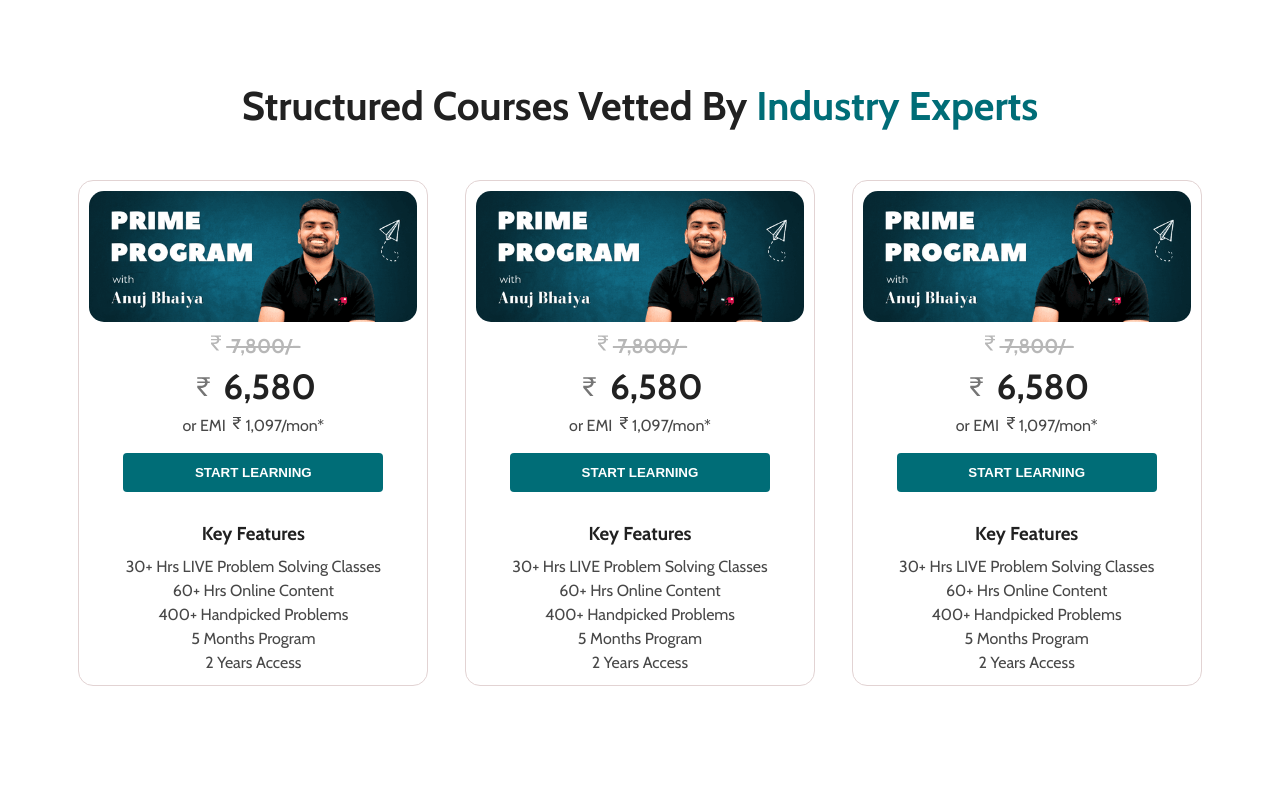
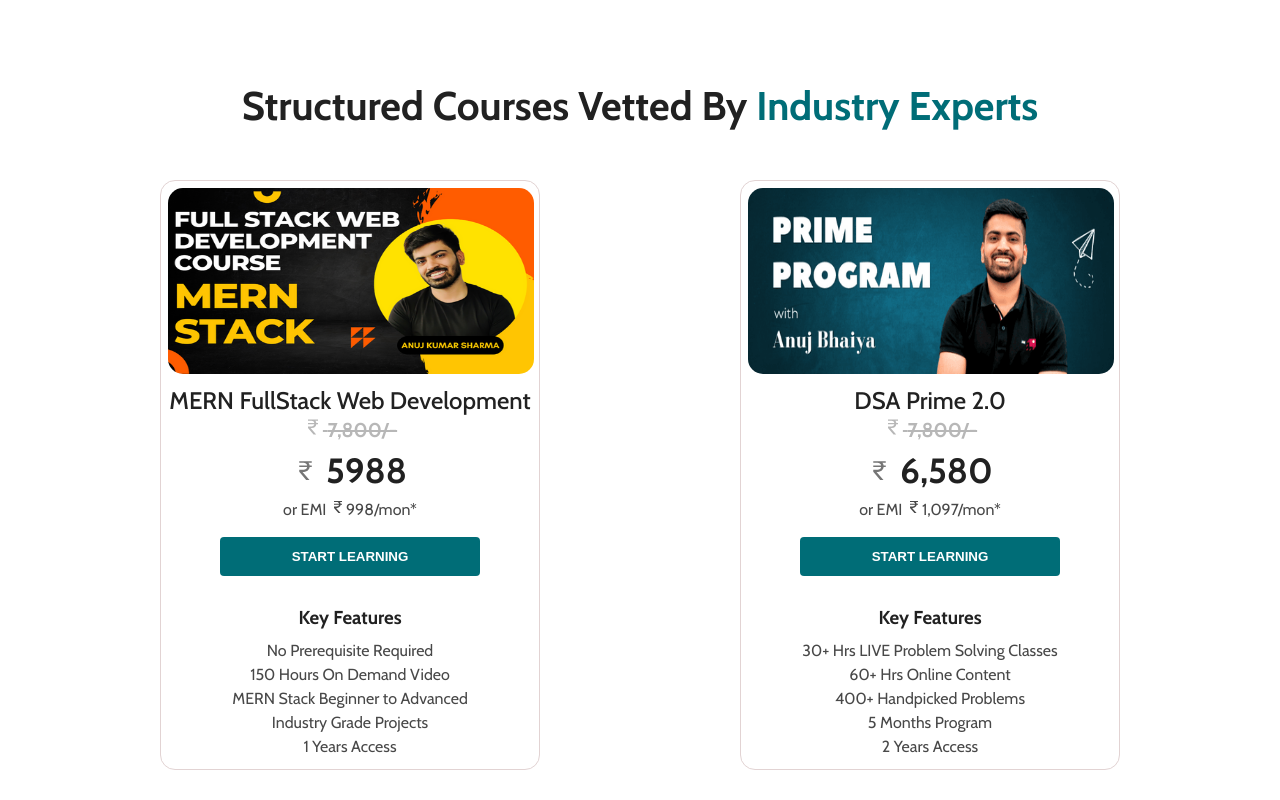
Before and after one commit to Tushar-Chaudhari-04/CodingMonk_Client, a React (Create React App) app: page / in a window 1280 px wide. Shown: the part 1820-2620 px from the top of the page. Built offline with nearby package versions, Linux system fonts and the light colour scheme.

Commit message:
Coding Monk Landing Page Course Stuff added

```diff
--- /dev/null
+++ b/src/CodingBaba Database/CoursesData.js
@@ -0,0 +1,36 @@
+import PrimeProgram from "../assets/Prime Program.png";
+import MERNProgram from "../assets/MERN Img.jpg";
+const CourseData=[
+    {
+        id:1,
+        courseImg:MERNProgram,
+        courseName:"MERN FullStack Web Development",
+        courseMRP:"7,800/-",
+        courseSP:"5988",
+        courseEMI:"998/mon*",
+        courseFeatures:[
+            "No Prerequisite Required",
+            "150 Hours On Demand Video",
+            " MERN Stack Beginner to Advanced",
+            "Industry Grade Projects",
+            "1 Years Access"
+        ]
+    },
+    {
+        id:2,
+        courseImg:PrimeProgram,
+        courseName:"DSA Prime 2.0",
+        courseMRP:"7,800/-",
+        courseSP:"6,580",
+        courseEMI:"1,097/mon*",
+        courseFeatures:[
+            "30+ Hrs LIVE Problem Solving Classes",
+            "60+ Hrs Online Content",
+            "400+ Handpicked Problems",
+            "5 Months Program",
+            "2 Years Access"
+        ]
+    }
+];
+
+export default CourseData;
--- a/src/components/courseCard/CourseCard.js
+++ b/src/components/courseCard/CourseCard.js
@@ -3,27 +3,26 @@ import "./CourseCard.scss";
 import PrimeProgram from "../../assets/Prime Program.png";
 import {BsCurrencyRupee} from "react-icons/bs"
 
-const CourseCard = () => {
+const CourseCard = (data) => {
   return (
     <div className="course-card">
       <div className="course-card-Img">
-        <img src={PrimeProgram} alt="PrimeProgram" />
+        <img src={data.data.courseImg} alt={data.data.courseName} />
       </div>
       <div className="course-pricing">
-        <p className="course-mrp"><BsCurrencyRupee/> 7,800/-</p>
+        <h2 className="course-name">{data.data.courseName}</h2>
+        <p className="course-mrp"><BsCurrencyRupee/> {data.data.courseMRP}</p>
         <p className="course-saleprice">
-          <span style={{color:"#757575"}}><BsCurrencyRupee/></span> 6,580
+          <span style={{color:"#757575"}}><BsCurrencyRupee/></span> {data.data.courseSP}
         </p>
-        <p className="course-emi">or EMI <BsCurrencyRupee/>1,097/mon*</p>
+        <p className="course-emi">or EMI <BsCurrencyRupee/>{data.data.courseEMI}</p>
         <button className="btn-primary course-btn">Start Learning</button>
       </div>
       <div className="course-highlights">
       <h3 style={{margin:"10px"}}>Key Features</h3>
-        <p>30+ Hrs LIVE Problem Solving Classes</p>
-        <p> 60+ Hrs Online Content</p>
-        <p>400+ Handpicked Problems</p>
-        <p> 5 Months Program</p>
-        <p> 2 Years Access</p>
+      {data.data.courseFeatures.map(data=>(
+        <p>{data}</p>
+      ))}
       </div>
     </div>
   );
--- a/src/components/courseCard/CourseCard.scss
+++ b/src/components/courseCard/CourseCard.scss
@@ -1,12 +1,13 @@
 .course-card{
     margin-top:50px;
-    width:350px;
+    width:380px;
     border:.5px solid #e2d3d3;
     border-radius:15px;
     padding:5px;
     .course-card-Img{
-        width:fit-content;
-        padding:5px;
+        width:370px;
+        height:190px;
+        padding:2px;
         img{
             border-radius: 15px;
             width: 100%;
@@ -15,6 +16,11 @@
     }
     .course-pricing{
         //padding: 5px;
+        .course-name{
+            margin-top:10px;
+            font-size: 1.5rem;
+            font-weight: 500;
+        }
         .course-mrp{
             color:#b7b7b7;
             font-size: 20px;
--- a/src/components/courses/Courses.js
+++ b/src/components/courses/Courses.js
@@ -1,6 +1,7 @@
 import React from 'react'
 import "./Courses.scss"
 import CourseCard from '../courseCard/CourseCard'
+import CourseData from "../../CodingBaba Database/CoursesData"
 
 const Courses = () => {
   return (
@@ -8,9 +9,9 @@ const Courses = () => {
         <div className='courses'>
              <h1>Structured Courses Vetted By <span style={{color:"#006d77"}}>Industry Experts</span></h1>
              <div className='courses-card'>
-                <CourseCard/>
-                <CourseCard/>
-                <CourseCard/>
+                {CourseData.map(data=>(
+                  <CourseCard data={data}/>
+                ))}
              </div>
         </div>
     </div>
--- a/src/components/faqs/FAQS.scss
+++ b/src/components/faqs/FAQS.scss
@@ -1,5 +1,5 @@
 .faqs{
-    margin-top:80%;
+    margin-top:85%;
     width:100vw;
 
     h2{
```
Also changed, not shown: src/assets/MERN Img.jpg (added).
